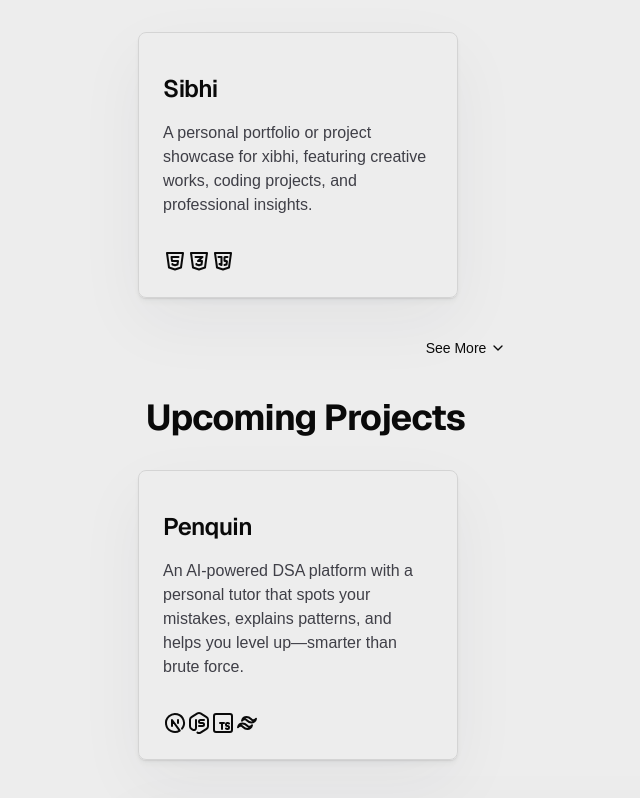
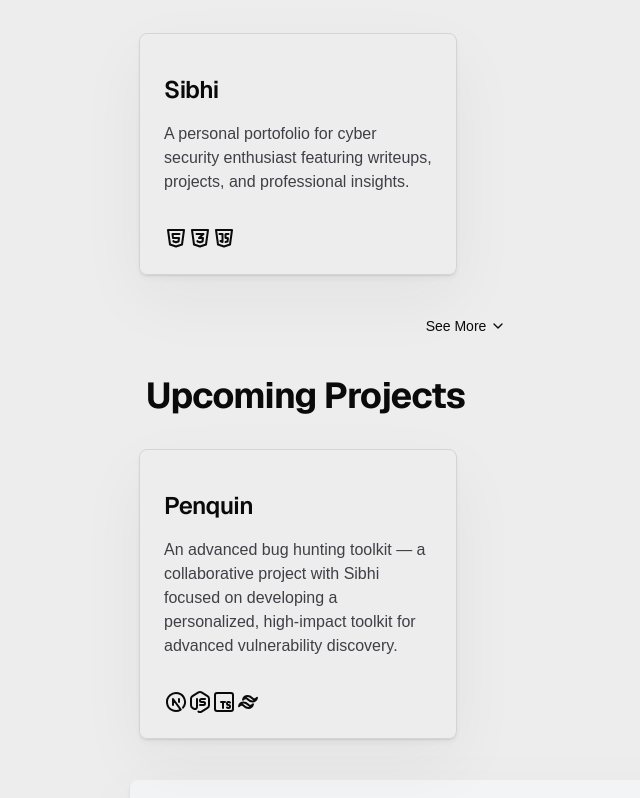
Before and after one commit to Tokittoo/Portofolio, a Next.js app: page / in a window 1280 px wide. Shown: the part 502-1300 px from the top of the page, without its empty margins (174-814 px from the left). Built offline with nearby package versions, Linux system fonts and the light colour scheme.

Commit message:
Add files via upload

```diff
--- a/src/components/Projects.tsx
+++ b/src/components/Projects.tsx
@@ -1,5 +1,5 @@
 'use client'
-
+import './style.css'
 import Card from './Card'
 import Link from 'next/link'
 import { IconBrandCss3, IconBrandFramerMotion, IconBrandHtml5, IconBrandJavascript, IconBrandMongodb, IconBrandNextjs , IconBrandNodejs, IconBrandReact, IconBrandTailwind, IconBrandTypescript, IconChevronDown } from '@tabler/icons-react'
@@ -73,7 +73,7 @@ const MongoDBls = {
 const projects: Project[] = [
   {
     title: 'Sibhi',
-    description: "A personal portfolio or project showcase for xibhi, featuring creative works, coding projects, and professional insights.",
+    description: "A personal portofolio for cyber security enthusiast featuring writeups, projects, and professional insights.",
     link: 'https://xibhi.github.io',
     tags:[
       Html,
@@ -138,7 +138,7 @@ const projects: Project[] = [
  const upcomingProjects: Project[] = [
   {
     title: 'Penquin',
-    description: "An AI-powered DSA platform with a personal tutor that spots your mistakes, explains patterns, and helps you level up—smarter than brute force.",
+    description: "An advanced bug hunting toolkit — a collaborative project with Sibhi focused on developing a personalized, high-impact toolkit for advanced vulnerability discovery.",
     tags: [
       NextJS,
       NodeJS,
@@ -192,7 +192,9 @@ function Projects() {
       <div className='grid md:grid-cols-2 max-md:mx-4 gap-4'>
         {
           projects.map(project => (
-            <Card project={project} key={project.title} />
+            <div key={project.title} className="projects">
+              <Card project={project} />
+            </div>
           ))
         }
       </div>
@@ -206,7 +208,9 @@ function Projects() {
       <div className='grid md:grid-cols-2 max-md:mx-4 gap-4'>
         {
           upcomingProjects.map(project => (
-            <Card project={project} key={project.title} />
+            <div key={project.title} className="projects">
+              <Card project={project} />
+            </div>
           ))
         }
       </div>
--- /dev/null
+++ b/src/components/style.css
@@ -0,0 +1,27 @@
+/* Add this to your style.css file */
+
+.projects {
+  transition: all 0.3s ease-in-out;
+  border: 1px solid transparent;
+}
+
+.projects:hover {
+  transform: translateY(-10px);
+  border-color: #ffffff;
+  box-shadow: 0 20px 40px rgba(255, 255, 255, 0.1);
+}
+
+/* Optional: For dark mode, you might want a different border color */
+@media (prefers-color-scheme: dark) {
+  .projects:hover {
+    border-color: #ffffff;
+  }
+}
+
+/* Optional: For light mode, you might want a different border color */
+@media (prefers-color-scheme: light) {
+  .projects:hover {
+    border-color: #000000;
+    box-shadow: 0 20px 40px rgba(0, 0, 0, 0.1);
+  }
+}
```
